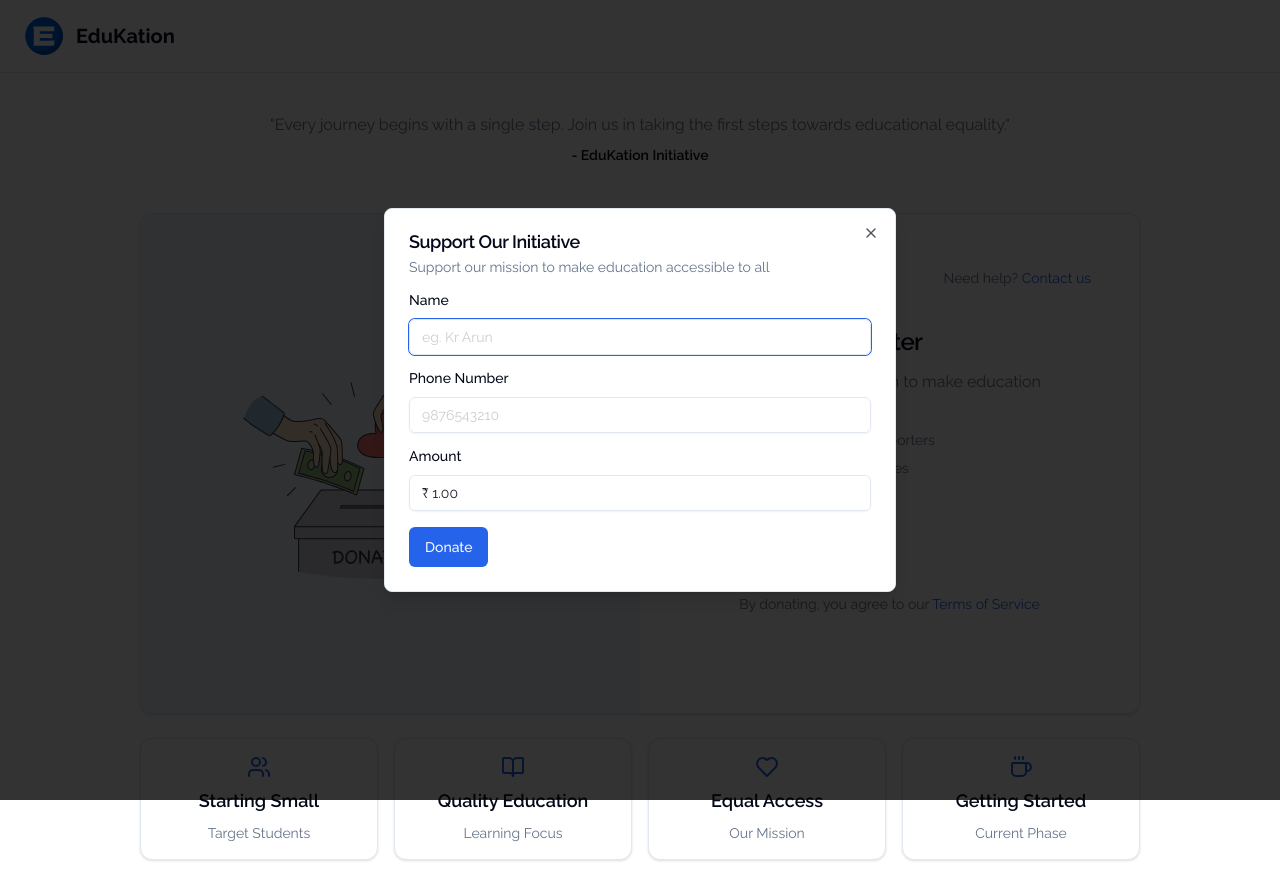
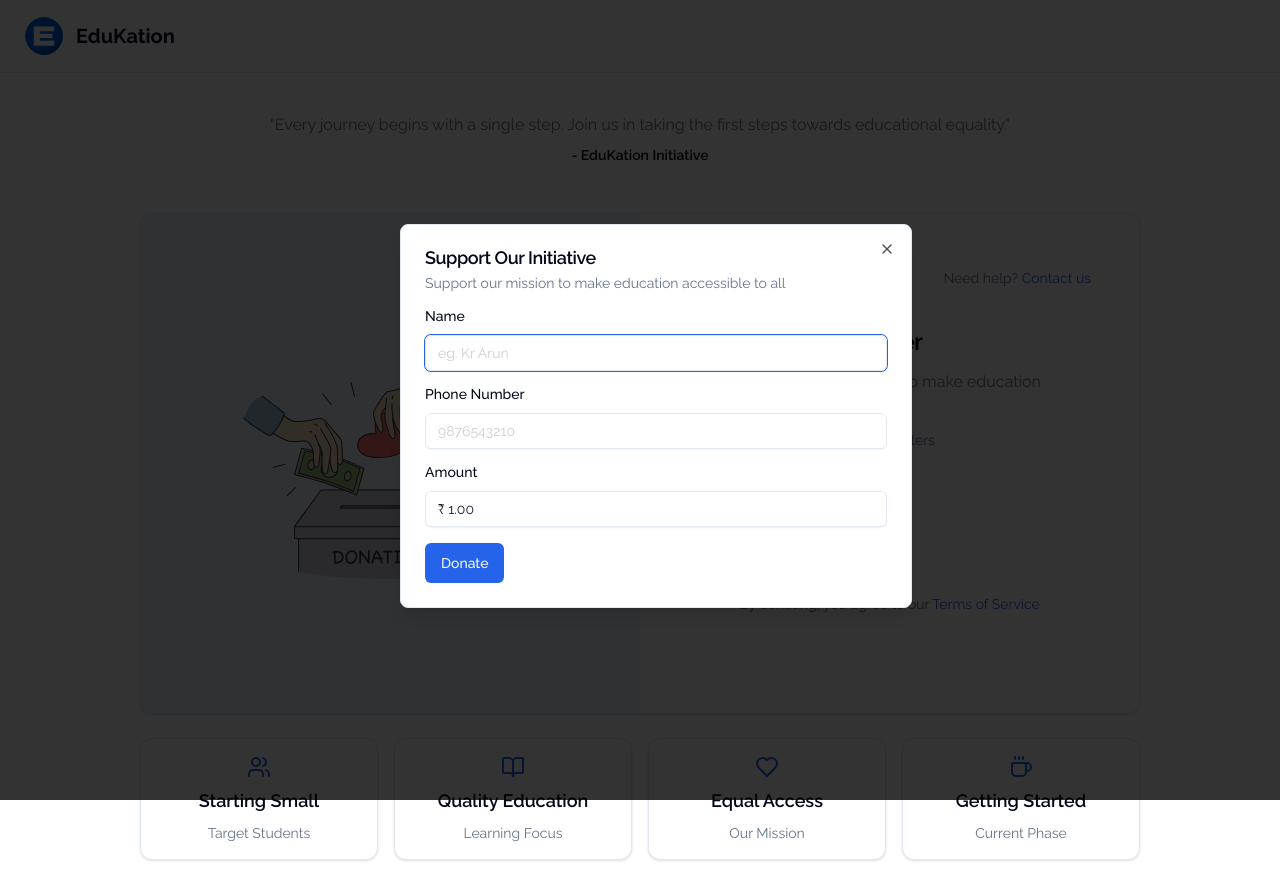
Before and after one commit to ikrarun/education, a Next.js app: page /donate in a window 1280 px wide. Both pictures are taken after a click on the button "Support Our Initiative". Built offline with nearby package versions, Linux system fonts and the light colour scheme; no server answers; what cashfree-pg would draw is missing.

Commit message:
added margin for the dialog

```diff
--- a/src/components/ui/dialog.tsx
+++ b/src/components/ui/dialog.tsx
@@ -38,7 +38,7 @@
     <DialogPrimitive.Content
       ref={ref}
       className={cn(
-        "fixed left-[50%] top-[50%] z-50 grid w-full max-w-lg translate-x-[-50%] translate-y-[-50%] gap-4 border bg-background p-6 shadow-lg duration-200 data-[state=open]:animate-in data-[state=closed]:animate-out data-[state=closed]:fade-out-0 data-[state=open]:fade-in-0 data-[state=closed]:zoom-out-95 data-[state=open]:zoom-in-95 data-[state=closed]:slide-out-to-left-1/2 data-[state=closed]:slide-out-to-top-[48%] data-[state=open]:slide-in-from-left-1/2 data-[state=open]:slide-in-from-top-[48%] sm:rounded-lg",
+        "fixed m-4 left-[50%] top-[50%] z-50 grid w-full max-w-lg translate-x-[-50%] translate-y-[-50%] gap-4 border bg-background p-6 shadow-lg duration-200 data-[state=open]:animate-in data-[state=closed]:animate-out data-[state=closed]:fade-out-0 data-[state=open]:fade-in-0 data-[state=closed]:zoom-out-95 data-[state=open]:zoom-in-95 data-[state=closed]:slide-out-to-left-1/2 data-[state=closed]:slide-out-to-top-[48%] data-[state=open]:slide-in-from-left-1/2 data-[state=open]:slide-in-from-top-[48%] sm:rounded-lg",
         className
       )}
       {...props}
```
